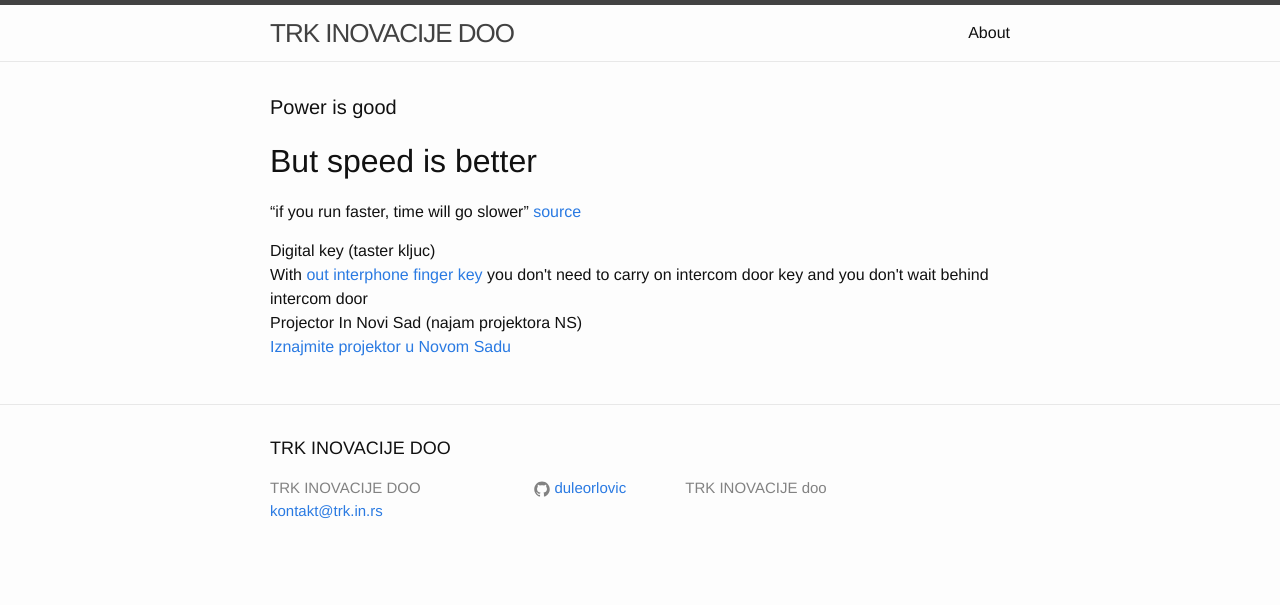
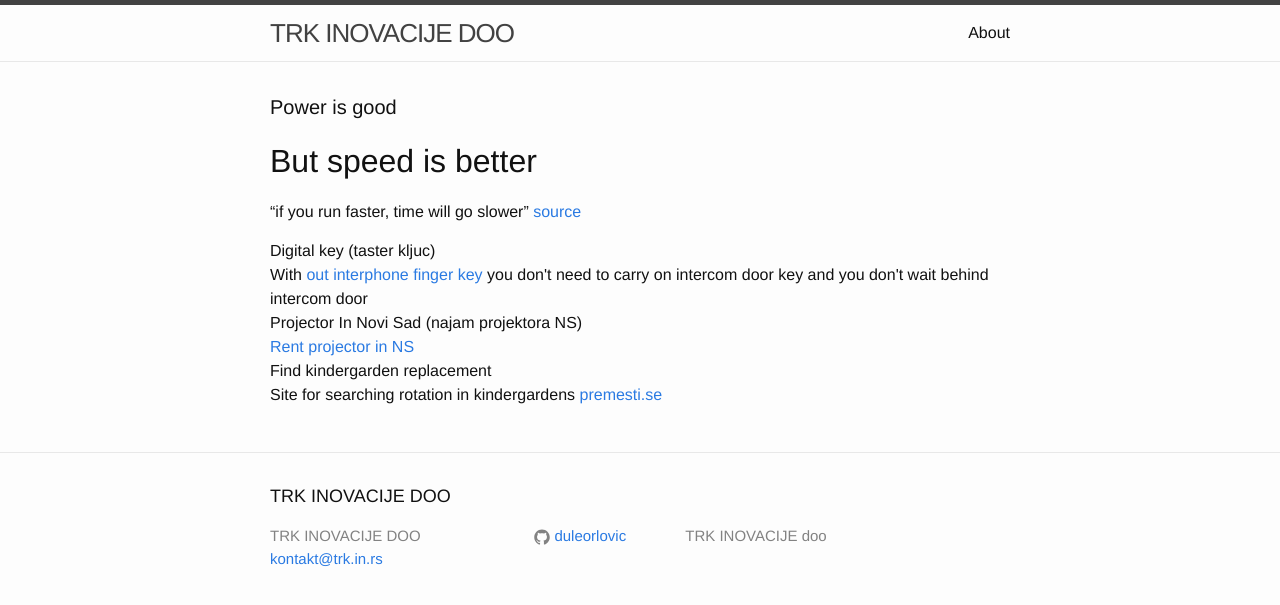
Before and after one commit to trkin/dev.trk.in.rs, a Jekyll site: the page built from index.html, in a window 1280 px wide. Shown: the top 605 px of the page. Built offline with Jekyll 4.4.1, drawn with Linux system fonts in a browser that asks for light colours.

Commit message:
Add link premesti.se

```diff
--- a/index.html
+++ b/index.html
@@ -32,9 +32,10 @@ layout: default
       Projector In Novi Sad (najam projektora NS)
     </dt>
     <dd>
-      <a href="http://www.iznajmljivanjeprojektoranovisad.in.rs/">Iznajmite
-        projektor u Novom Sadu</a>
+      <a href="http://www.iznajmljivanjeprojektoranovisad.in.rs/">Rent projector in NS</a>
     </dd>
+    <dt>Find kindergarden replacement</dt>
+    <dd>Site for searching rotation in kindergardens <a href='http://www.premesti.se'>premesti.se</a></dd>
   </ul>
 
 
```
Also changed, not shown: about.md (+1 -0 lines).
